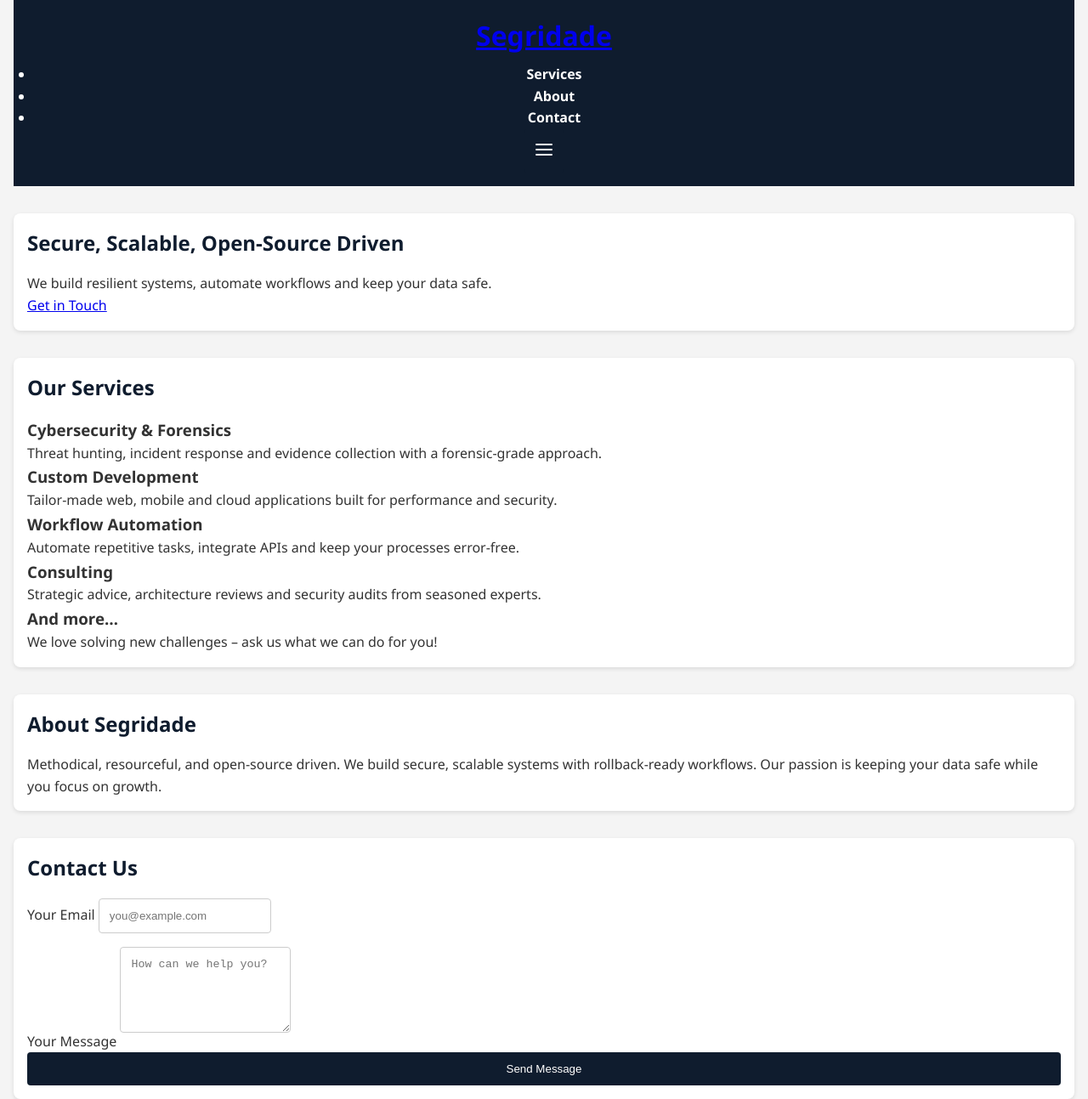
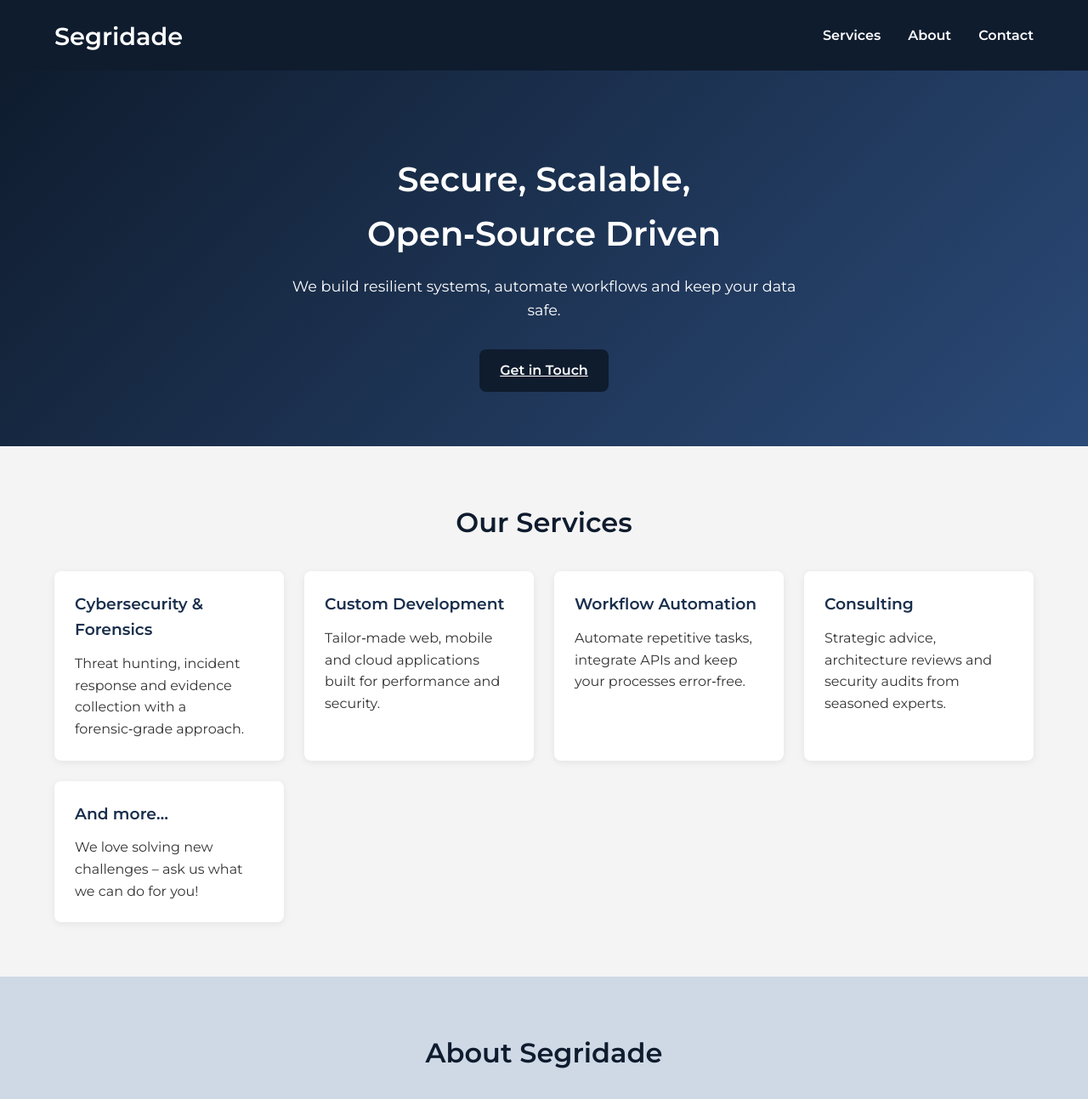
Before and after one commit to segridade/segridade.github.io, a plain HTML site: page index.html in a window 1280 px wide. Shown: the top 1293 px of the page at 85% size. Drawn offline with nearby package versions, Linux system fonts and the light colour scheme.

Commit message:
Update styles.css

```diff
--- a/styles.css
+++ b/styles.css
@@ -1,84 +1,244 @@
-/* Reset & Base */
-* {
+/* ==================== 01. CSS Variables ==================== */
+:root {
+  /* Primary palette */
+  --clr-primary-900: #0f1c2e;
+  --clr-primary-700: #1a2f4d;
+  --clr-primary-500: #2b4a78;
+  --clr-primary-300: #4c70a5;
+  --clr-primary-100: #cfd9e6;
+
+  /* Neutral palette */
+  --clr-gray-900: #333;
+  --clr-gray-600: #777;
+  --clr-gray-200: #f4f4f4;
+  --clr-white: #fff;
+
+  /* Typography */
+  --ff-base: 'Montserrat', sans-serif;
+  --fw-regular: 400;
+  --fw-bold: 600;
+
+  /* Misc */
+  --radius: .5rem;
+  --transition: .3s ease;
+}
+
+/* ==================== 02. Reset & Base ==================== */
+*,
+*::before,
+*::after {
+  box-sizing: border-box;
   margin: 0;
   padding: 0;
-    box-sizing: border-box;
 }
+html { scroll-behavior: smooth; }
 body {
-    font-family: 'Segoe UI', sans-serif;
-    background-color: #f4f4f4;
-    color: #333;
+  font-family: var(--ff-base);
+  font-weight: var(--fw-regular);
   line-height: 1.6;
-    padding: 0 1rem;
+  color: var(--clr-gray-900);
+  background: var(--clr-gray-200);
 }
 
-/* Header */
+/* ==================== 03. Utility Classes ==================== */
+.container {
+  width: 90%;
+  max-width: 1200px;
+  margin-inline: auto;
+}
+.text-center { text-align: center; }
+.btn {
+  display: inline-block;
+  padding: .75rem 1.5rem;
+  border-radius: var(--radius);
+  font-weight: var(--fw-bold);
+  cursor: pointer;
+  border: none;
+  transition: var(--transition);
+}
+.btn--primary {
+  background: var(--clr-primary-900);
+  color: var(--clr-white);
+}
+.btn--primary:hover { background: var(--clr-primary-700); }
+
+/* ==================== 04. Header / Nav ==================== */
 header {
-    background-color: #0f1c2e;
-    color: #fff;
+  background: var(--clr-primary-900);
+  color: var(--clr-white);
+  position: sticky;
+  top: 0;
+  z-index: 10;
+}
+.header__inner {
+  display: flex;
+  align-items: center;
+  justify-content: space-between;
   padding: 1rem 0;
+}
+.logo a {
+  text-decoration: none;
+  color: inherit;
+  font-size: 1.8rem;
+  font-weight: var(--fw-bold);
+}
+.nav {
+  position: relative;
+}
+.nav__list {
+  list-style: none;
+  display: flex;
+  gap: 2rem;
+}
+.nav__list a {
+  color: var(--clr-white);
+  text-decoration: none;
+  font-weight: var(--fw-bold);
+  transition: var(--transition);
+}
+.nav__list a:hover { color: var(--clr-primary-300); }
+
+/* Mobile: hide the list and show burger */
+.nav__toggle {
+  display: none;
+  background: transparent;
+  color: var(--clr-white);
+}
+
+/* ==================== 05. Hero ==================== */
+.hero {
+  background: linear-gradient(135deg, var(--clr-primary-900), var(--clr-primary-500));
+  color: var(--clr-white);
+  padding: 6rem 0 4rem;
+}
+.hero__content {
+  max-width: 600px;
+  margin-inline: auto;
   text-align: center;
 }
-header h1 {
-    font-size: 2rem;
-    margin-bottom: 0.5rem;
+.hero h2 {
+  font-size: 2.5rem;
+  margin-bottom: 1rem;
 }
-nav a {
-    color: #fff;
-    margin: 0 1rem;
-    text-decoration: none;
-    font-weight: bold;
-}
-nav a:hover {
-    text-decoration: underline;
+.hero p {
+  margin-bottom: 2rem;
+  font-size: 1.1rem;
 }
 
-/* Sections */
-section {
-    margin: 2rem 0;
-    padding: 1rem;
-    background-color: #fff;
-    border-radius: 8px;
-    box-shadow: 0 2px 5px rgba(0,0,0,0.1);
+/* ==================== 06. Sections ==================== */
+.section {
+  padding: 4rem 0;
 }
-h2 {
-    color: #0f1c2e;
-    margin-bottom: 1rem;
-}
-ul {
-    list-style-type: disc;
-    padding-left: 1.5rem;
+.section__title {
+  font-size: 2rem;
+  margin-bottom: 2rem;
+  color: var(--clr-primary-900);
+  text-align: center;
 }
 
-/* Form */
-form {
+/* Alternate background for About */
+.section--alt {
+  background: var(--clr-primary-100);
+}
+
+/* ==================== 07. Services (cards) ==================== */
+.services__grid {
+  display: grid;
+  gap: 1.5rem;
+  grid-template-columns: repeat(auto-fit, minmax(250px, 1fr));
+}
+.card {
+  background: var(--clr-white);
+  border-radius: var(--radius);
+  padding: 1.5rem;
+  box-shadow: 0 2px 8px rgba(0,0,0,.07);
+  transition: var(--transition);
+}
+.card h3 {
+  margin-bottom: .75rem;
+  color: var(--clr-primary-700);
+}
+.card:hover {
+  transform: translateY(-4px);
+  box-shadow: 0 6px 12px rgba(0,0,0,.12);
+}
+
+/* ==================== 08. About paragraph ==================== */
+.lead {
+  font-size: 1.125rem;
+  line-height: 1.8;
+  max-width: 800px;
+  margin-inline: auto;
+  text-align: center;
+}
+
+/* ==================== 09. Contact Form ==================== */
+.contact-form {
+  max-width: 600px;
+  margin-inline: auto;
+  display: grid;
+  gap: 1rem;
+}
+.form-group {
   display: flex;
   flex-direction: column;
 }
-input, textarea {
-    padding: 0.75rem;
-    margin-bottom: 1rem;
-    border: 1px solid #ccc;
-    border-radius: 4px;
+.form-group label {
+  margin-bottom: .4rem;
+  font-weight: var(--fw-bold);
+  color: var(--clr-primary-900);
 }
-button {
-    background-color: #0f1c2e;
-    color: #fff;
-    padding: 0.75rem;
-    border: none;
-    border-radius: 4px;
-    cursor: pointer;
+.form-group input,
+.form-group textarea {
+  padding: .75rem;
+  border: 1px solid var(--clr-gray-600);
+  border-radius: var(--radius);
+  font-family: inherit;
+  font-size: 1rem;
+  transition: var(--transition);
 }
-button:hover {
-    background-color: #1a2f4d;
+.form-group input:focus,
+.form-group textarea:focus {
+  outline: none;
+  border-color: var(--clr-primary-500);
+  box-shadow: 0 0 0 3px rgba(44, 73, 120, .15);
 }
 
-/* Footer */
+/* ==================== 10. Footer ==================== */
 footer {
+  background: var(--clr-primary-900);
+  color: var(--clr-white);
+  padding: 1.5rem 0;
   text-align: center;
+  font-size: .9rem;
+}
+
+/* ==================== 11. Responsive Breakpoints ==================== */
+@media (max-width: 768px) {
+  .nav__list {
+    position: absolute;
+    top: 100%;
+    right: 0;
+    background: var(--clr-primary-900);
+    flex-direction: column;
+    width: 200px;
     padding: 1rem;
-    background-color: #0f1c2e;
-    color: #fff;
-    margin-top: 2rem;
-    border-radius: 8px;
+    display: none;
+    border-radius: 0 0 var(--radius) var(--radius);
   }
+  .nav__list--open { display: flex; }
+
+  .nav__toggle {
+    display: block;
+    border: none;
+    background: transparent;
+    color: var(--clr-white);
+    font-size: 1.5rem;
+  }
+
+  .hero h2 { font-size: 2rem; }
+}
+
+@media (max-width: 480px) {
+  .hero { padding: 4rem 0 3rem; }
+}
```
Lines whose indentation alone changed are shown as unchanged.
